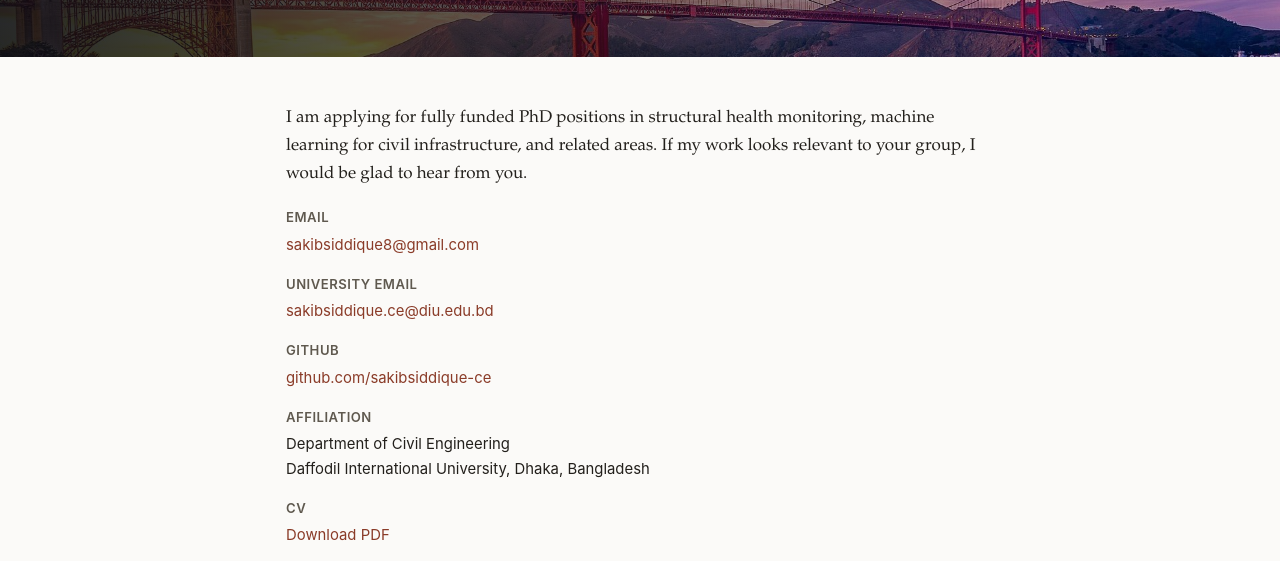
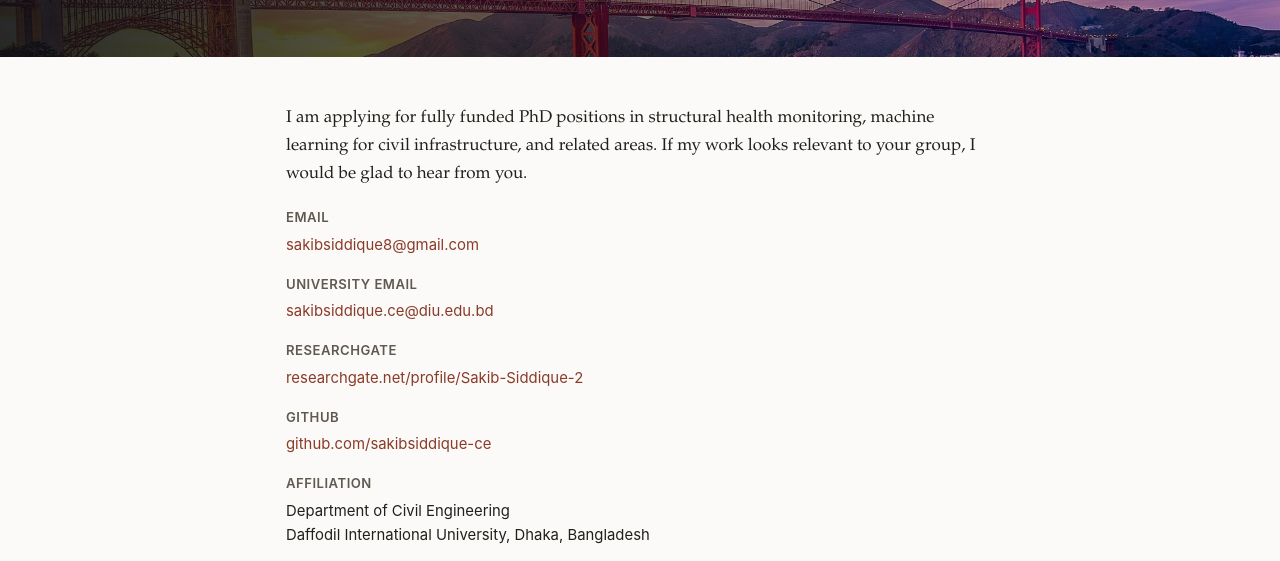
Before and after one commit to sakibsiddique-ce/sakibsiddique-ce.github.io, a plain HTML site: page contact.html in a window 1280 px wide. Shown: the part 235-796 px from the top of the page. Drawn offline with Linux system fonts and the light colour scheme.

Commit message:
Add ResearchGate as a text link on Home and Contact
Co-Authored-By: Claude Opus 5 (1M context) <noreply@anthropic.com>
Claude-Session: https://claude.ai/code/session_017yYqqFkHNPz83fkrX7xXgr

```diff
--- a/contact.html
+++ b/contact.html
@@ -48,6 +48,8 @@
       <dd><a href="mailto:sakibsiddique8@gmail.com">sakibsiddique8@gmail.com</a></dd>
       <dt>University email</dt>
       <dd><a href="mailto:sakibsiddique.ce@diu.edu.bd">sakibsiddique.ce@diu.edu.bd</a></dd>
+      <dt>ResearchGate</dt>
+      <dd><a href="https://www.researchgate.net/profile/Sakib-Siddique-2/research">researchgate.net/profile/Sakib-Siddique-2</a></dd>
       <dt>GitHub</dt>
       <dd><a href="https://github.com/sakibsiddique-ce">github.com/sakibsiddique-ce</a></dd>
       <dt>Affiliation</dt>
```
Also changed, not shown: index.html (+1 -0 lines).
